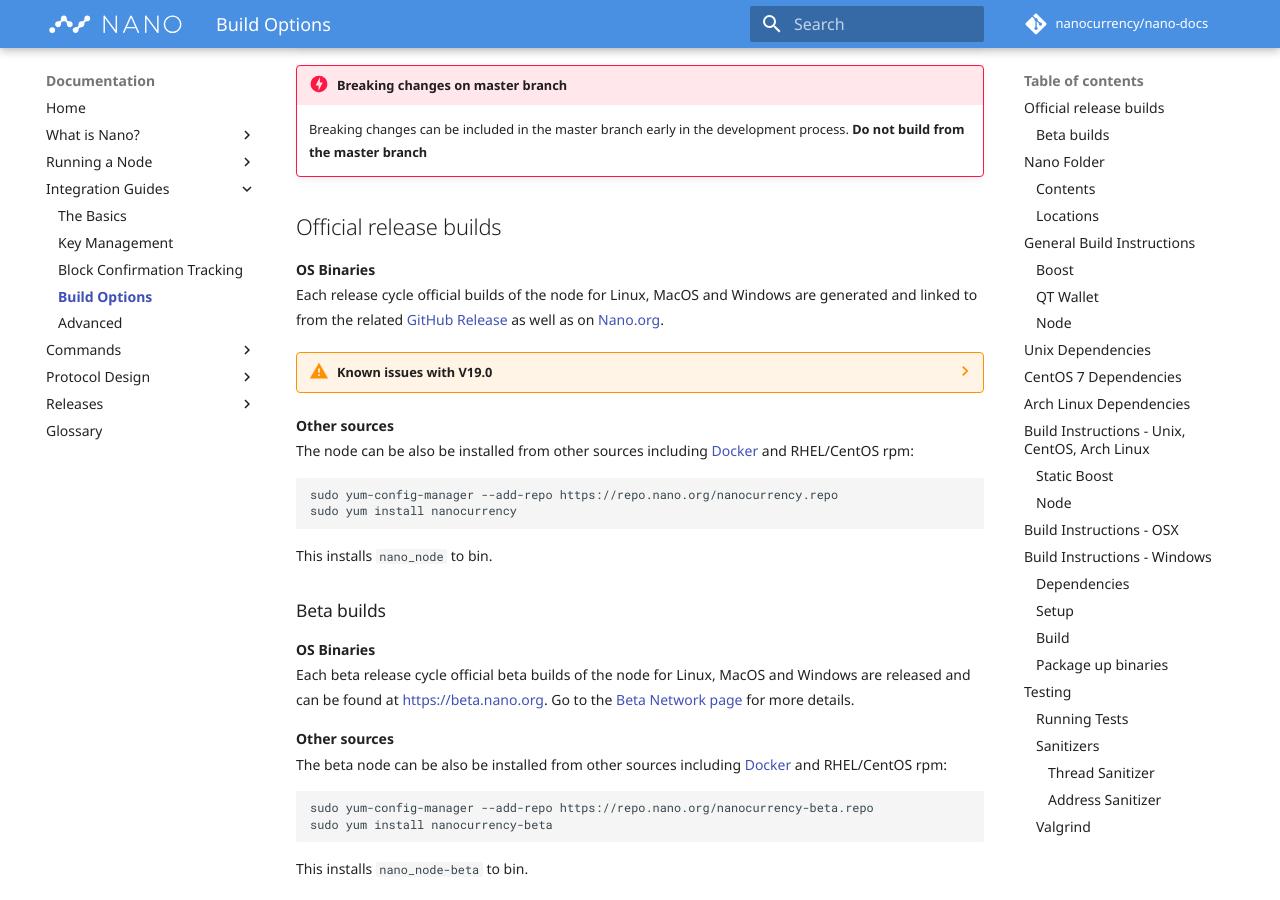
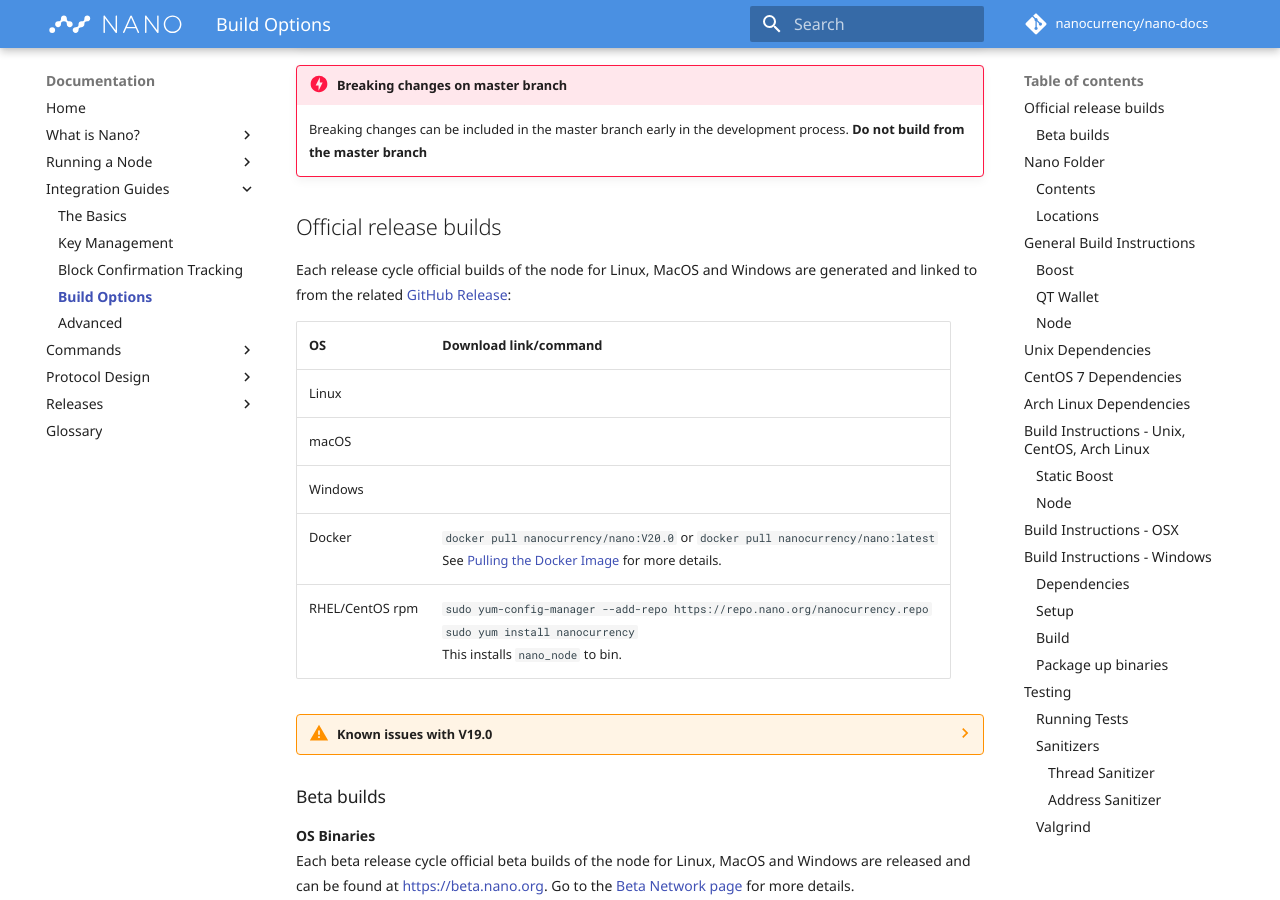
Before and after one commit to nanocurrency/nano-docs, an MkDocs documentation site: the page built from docs/integration-guides/build-options.md, in a window 1280 px wide and 900 px high, scrolled down 318 px. Built offline with MkDocs 1.6.1 and Material for MkDocs 9.7.7, drawn with Linux system fonts in a browser that asks for light colours; comment, search, counter and statistics services are not loaded.

Commit message:
Add current release build links table snippet, add too build options page

````diff
--- a/docs/integration-guides/build-options.md
+++ b/docs/integration-guides/build-options.md
@@ -2,19 +2,11 @@
 
 ## Official release builds
 
-**OS Binaries**
-Each release cycle official builds of the node for Linux, MacOS and Windows are generated and linked to from the related [GitHub Release](https://github.com/nanocurrency/nano-node/releases) as well as on [Nano.org](https://nano.org/en).
+Each release cycle official builds of the node for Linux, MacOS and Windows are generated and linked to from the related [GitHub Release](https://github.com/nanocurrency/nano-node/releases):
+
+--8<-- "current-release-build-links.md"
 
 --8<-- "known-issues-v19.md"
-
-**Other sources**
-The node can be also be installed from other sources including [Docker](/running-a-node/node-setup#installing-docker) and RHEL/CentOS rpm:
-```bash
-sudo yum-config-manager --add-repo https://repo.nano.org/nanocurrency.repo
-sudo yum install nanocurrency
-```
-
-This installs `nano_node` to bin.
 
 ### Beta builds
 
--- /dev/null
+++ b/docs/snippets/current-release-build-links.md
@@ -0,0 +1,7 @@
+| OS | Download link/command |
+|----|---------------|
+| Linux |  |
+| macOS |  |
+| Windows |  |
+| Docker | `docker pull nanocurrency/nano:V20.0` or `docker pull nanocurrency/nano:latest`<br />See [Pulling the Docker Image](/running-a-node/node-setup/#pulling-the-docker-image) for more details. |
+| RHEL/CentOS rpm | `sudo yum-config-manager --add-repo https://repo.nano.org/nanocurrency.repo`<br />`sudo yum install nanocurrency`<br />This installs `nano_node` to bin. |
````
